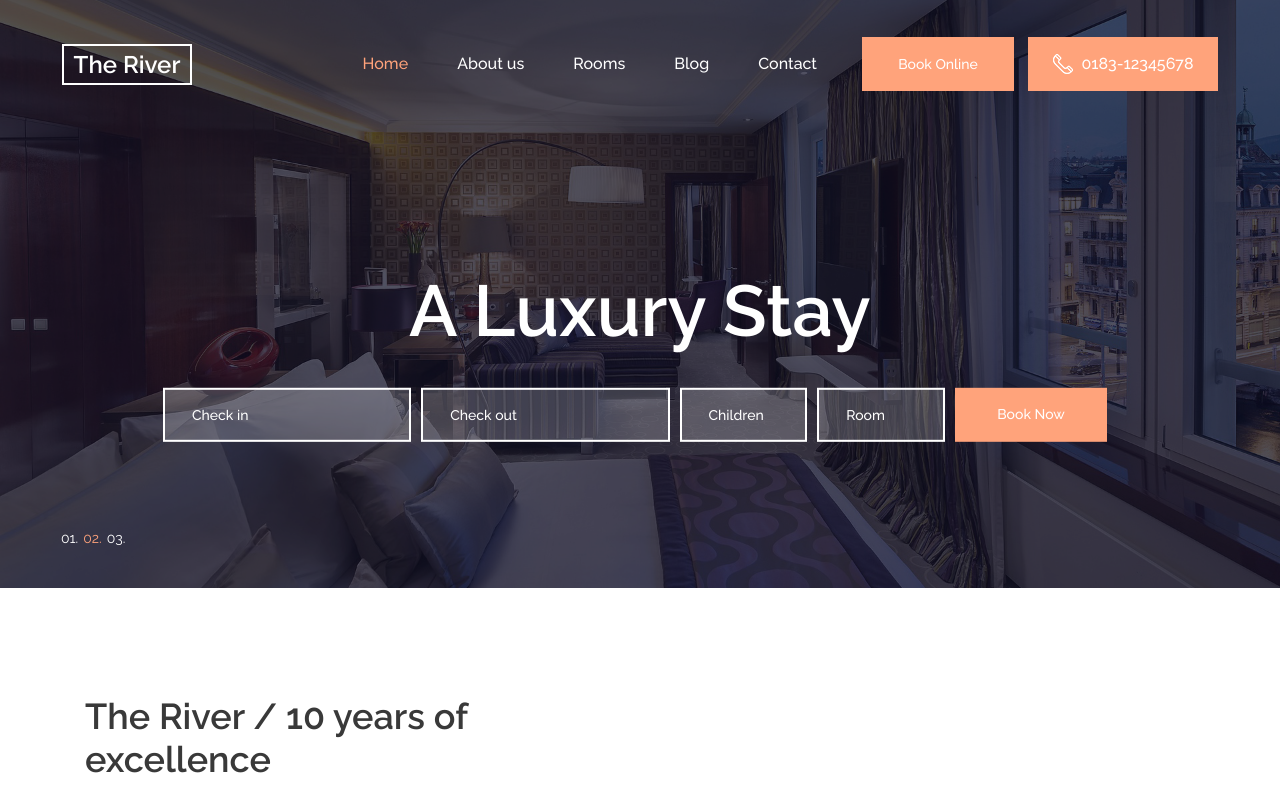
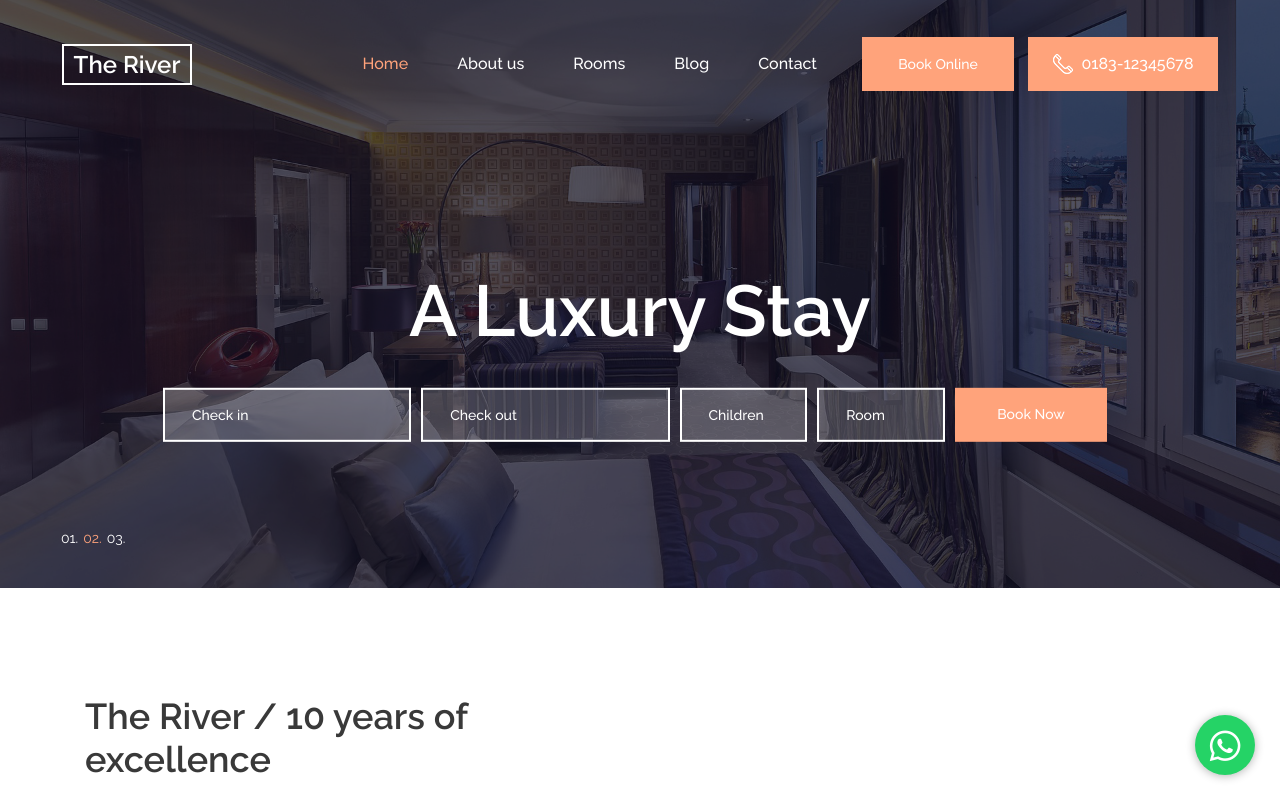
Before and after one commit to TluxeWeb/Hotel-River, a plain HTML site: page index.html in a window 1280 px wide. Shown: the top 800 px of the page. Drawn offline with Linux system fonts and the light colour scheme.

Commit message:
Update index.html

```diff
--- a/index.html
+++ b/index.html
@@ -19,8 +19,16 @@
 <link rel="stylesheet" type="text/css" href="styles/about_responsive.css">
 	<link rel="stylesheet" type="text/css" href="styles/booking.css">
 <link rel="stylesheet" type="text/css" href="styles/booking_responsive.css">
+
+	<!--Icon-Font-->
+  <script src="https://kit.fontawesome.com/eb496ab1a0.js" crossorigin="anonymous"></script>
+
 </head>
 <body>
+
+	<a href="https://wa.me/543875544972?text=Hola,%20estoy%20interesad@%20en%20crear%20mi%20página." class="btn-wsp" target="_blank">
+	    <i class="fa fa-whatsapp icono"></i>
+	</a>
 
 <div class="super_container">
 
```
